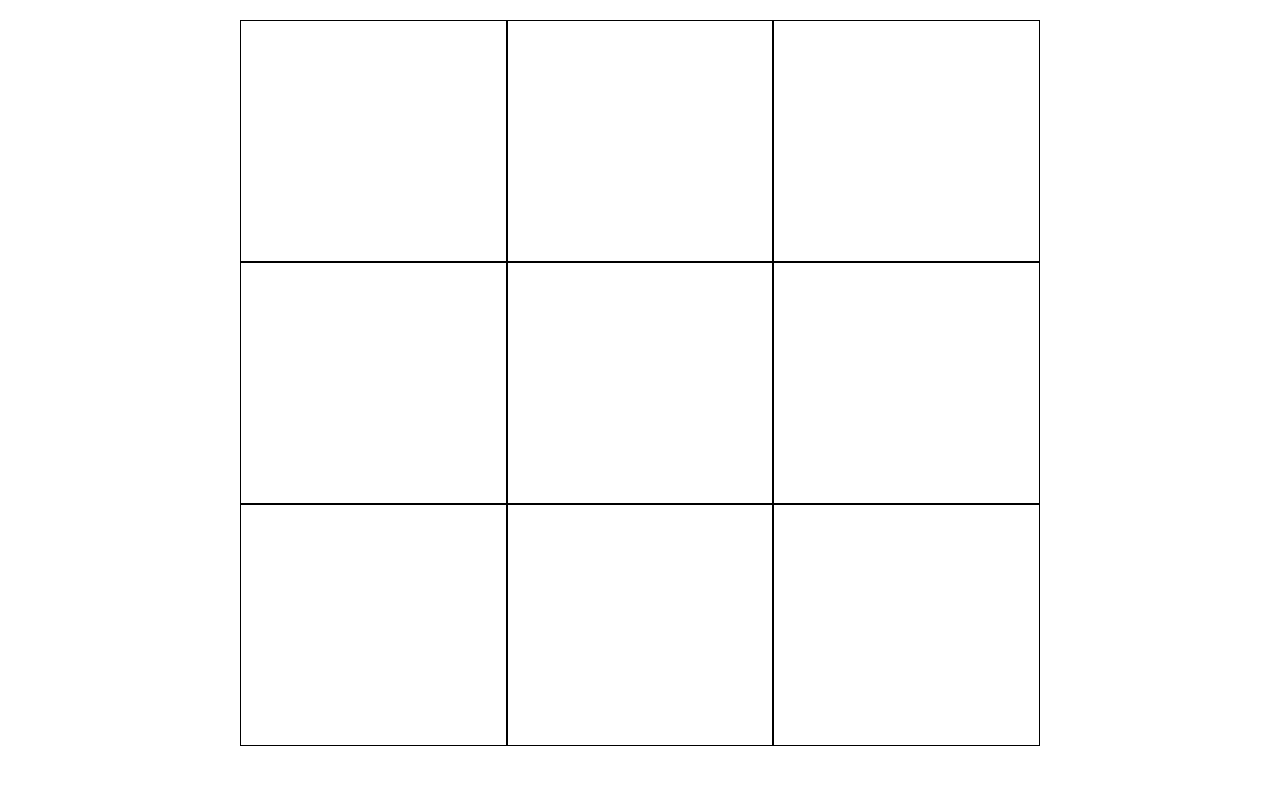
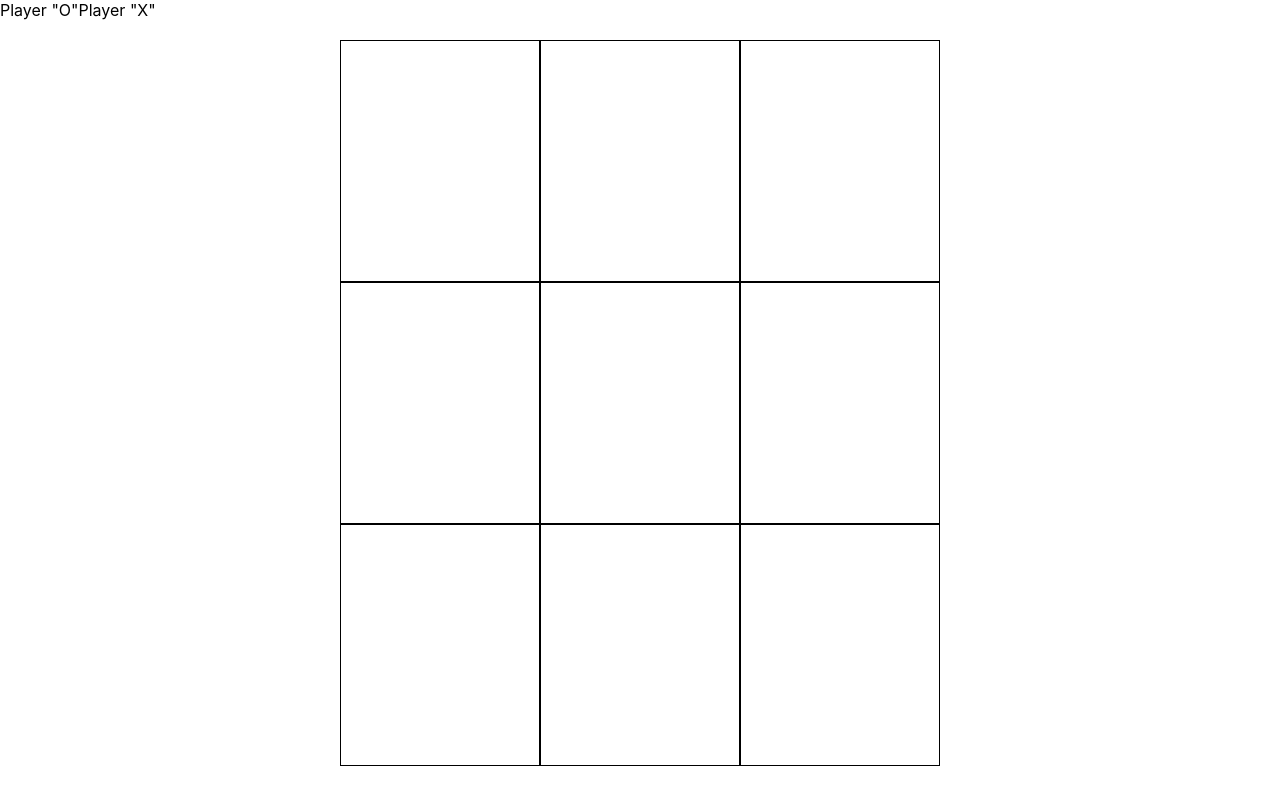
Before and after one commit to shubhamkr2/Tic-Tac-Toe_game, a React (Create React App) app: page / in a window 1280 px wide. Built offline with nearby package versions, Linux system fonts and the light colour scheme.

Commit message:
basic functionality working

```diff
--- a/src/Components/Board.jsx
+++ b/src/Components/Board.jsx
@@ -23,6 +23,9 @@ function Board() {
   }
 
   return (
+    <>
+    <span>Player "O"</span>
+    <span>Player "X"</span>
     <div className={styles.container}>
       <div className={styles.row_container}>
         <Card value={state[0]} index={0} handleClick={handleClick} />
@@ -46,6 +49,7 @@ function Board() {
         <Card value={state[8]} index={8} handleClick={handleClick} />
       </div>
     </div>
+    </>
   );
 }
 
--- a/src/Styles/Board.module.css
+++ b/src/Styles/Board.module.css
@@ -1,5 +1,5 @@
 .container{
-    max-width: 800px;
+    max-width: 600px;
     min-width: 300px;
     /* height: 100vh; */
     display: flex;
```
